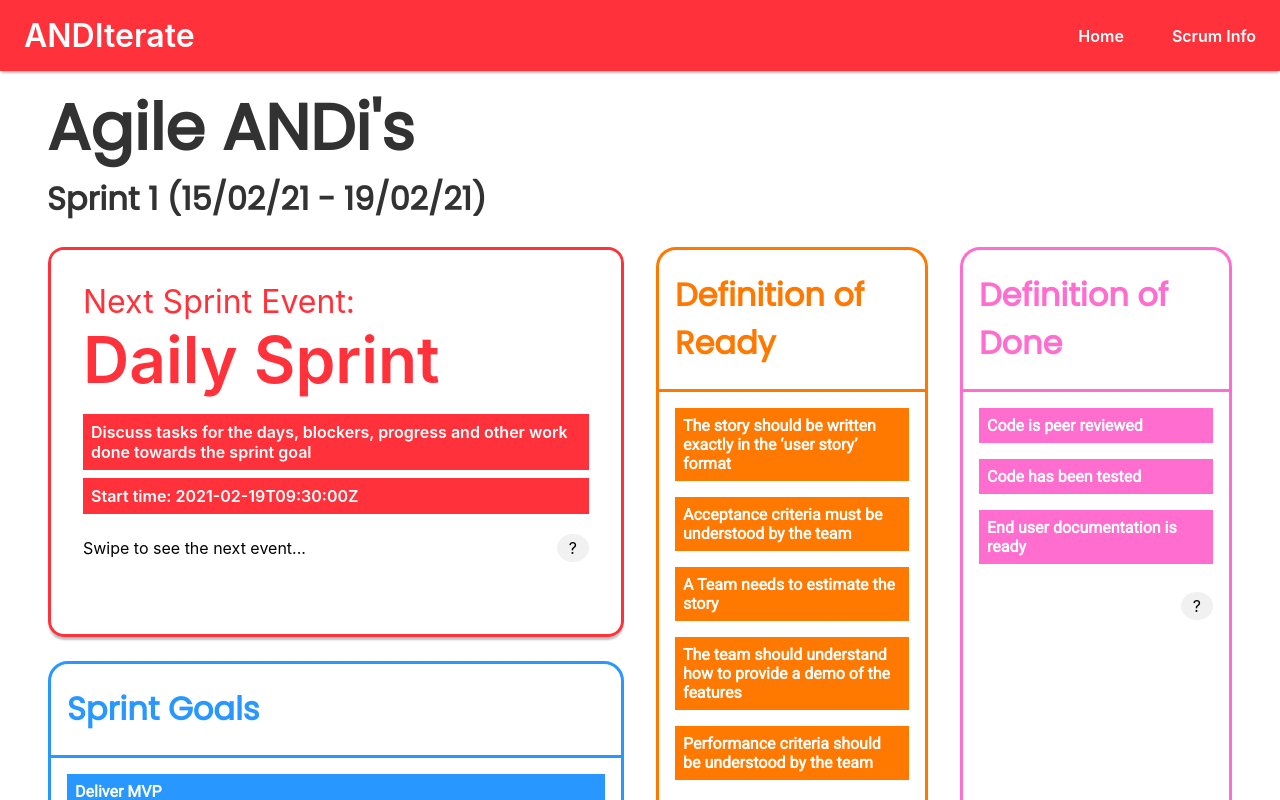
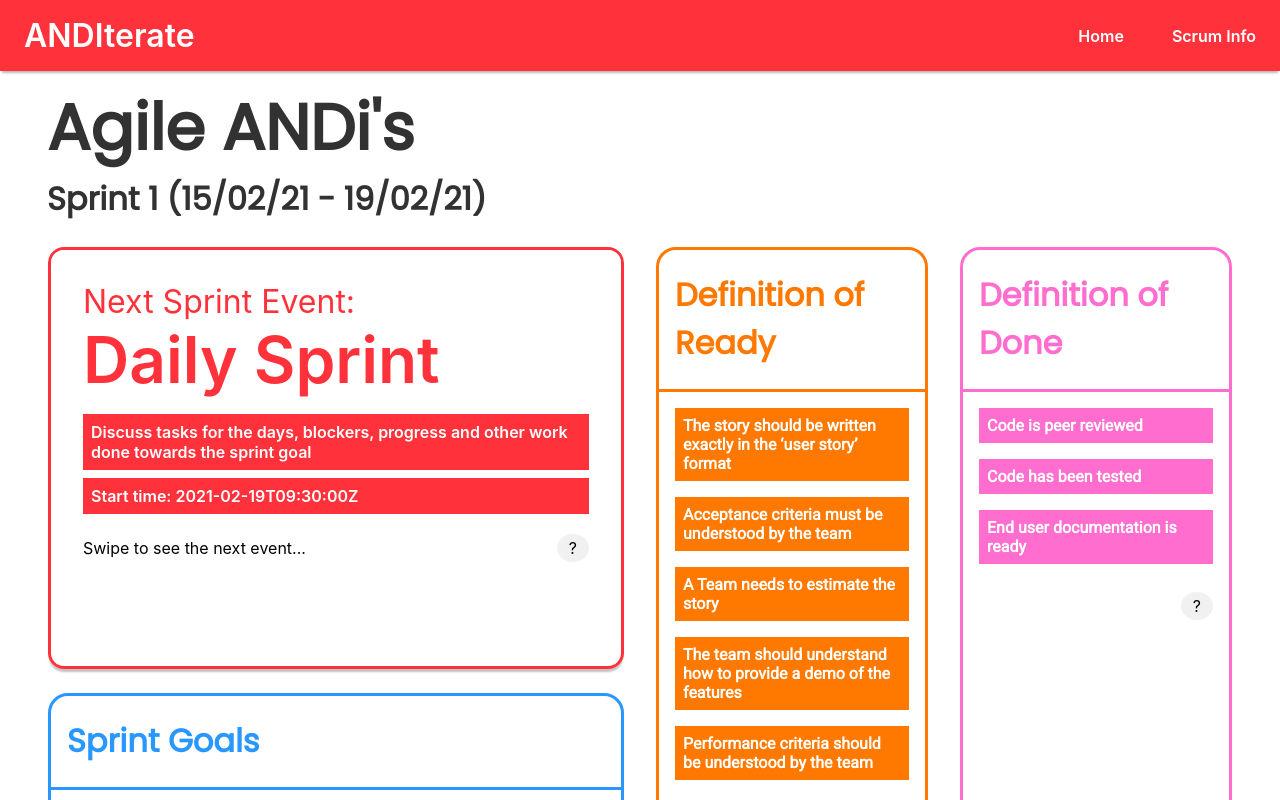
Before and after one commit to bhampton13/and-iterate, a React (Create React App) app: page /#/ in a window 1280 px wide. Shown: the top 800 px of the page. Built offline with nearby package versions, Linux system fonts and the light colour scheme.

Commit message:
event-carousel

```diff
--- a/src/components/EventCarousel.jsx
+++ b/src/components/EventCarousel.jsx
@@ -76,7 +76,7 @@ const BottomContainer = styled.div`
 const EventCarousel = () => {
 
     return <CarouselProvider naturalSlideWidth={100} naturalSlideHeight={60} totalSlides={3} style={{ margin: '1.5rem 1rem', minWidth: '90%', maxWidth: '95%'}}>
-        <Slider style={{ boxShadow: '0 4px 2px -1px #c1c1c1', borderRadius: '1rem', border: 'solid 3px #FF323C', height: '24rem', maxHeight: '26rem' }}>
+        <Slider style={{ boxShadow: '0 4px 2px -1px #c1c1c1', borderRadius: '1rem', border: 'solid 3px #FF323C', height: '26rem', maxHeight: '28rem' }}>
             {Events.items.map((event) => {
                 return <Slide>
                     <Card>
```
